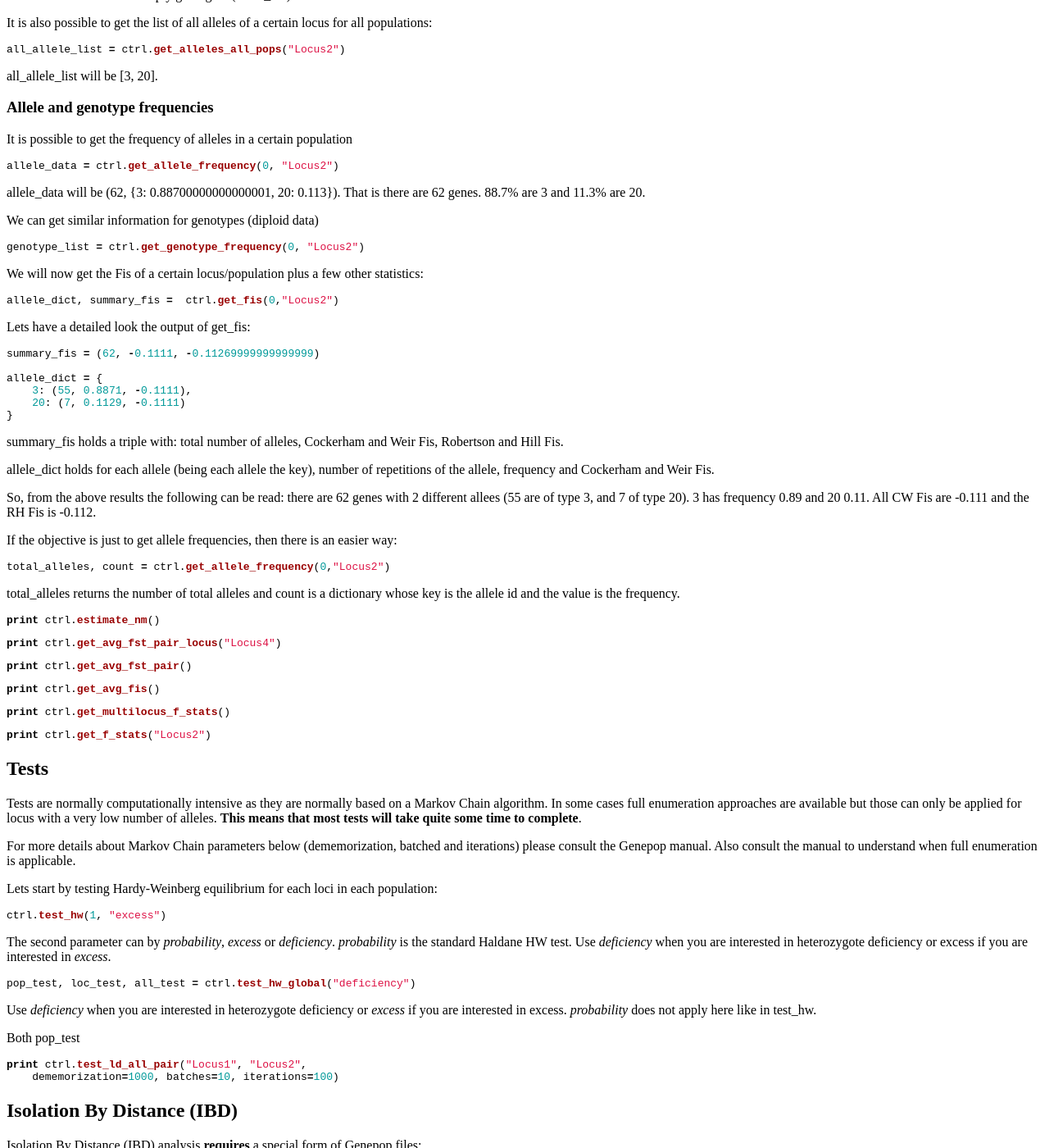
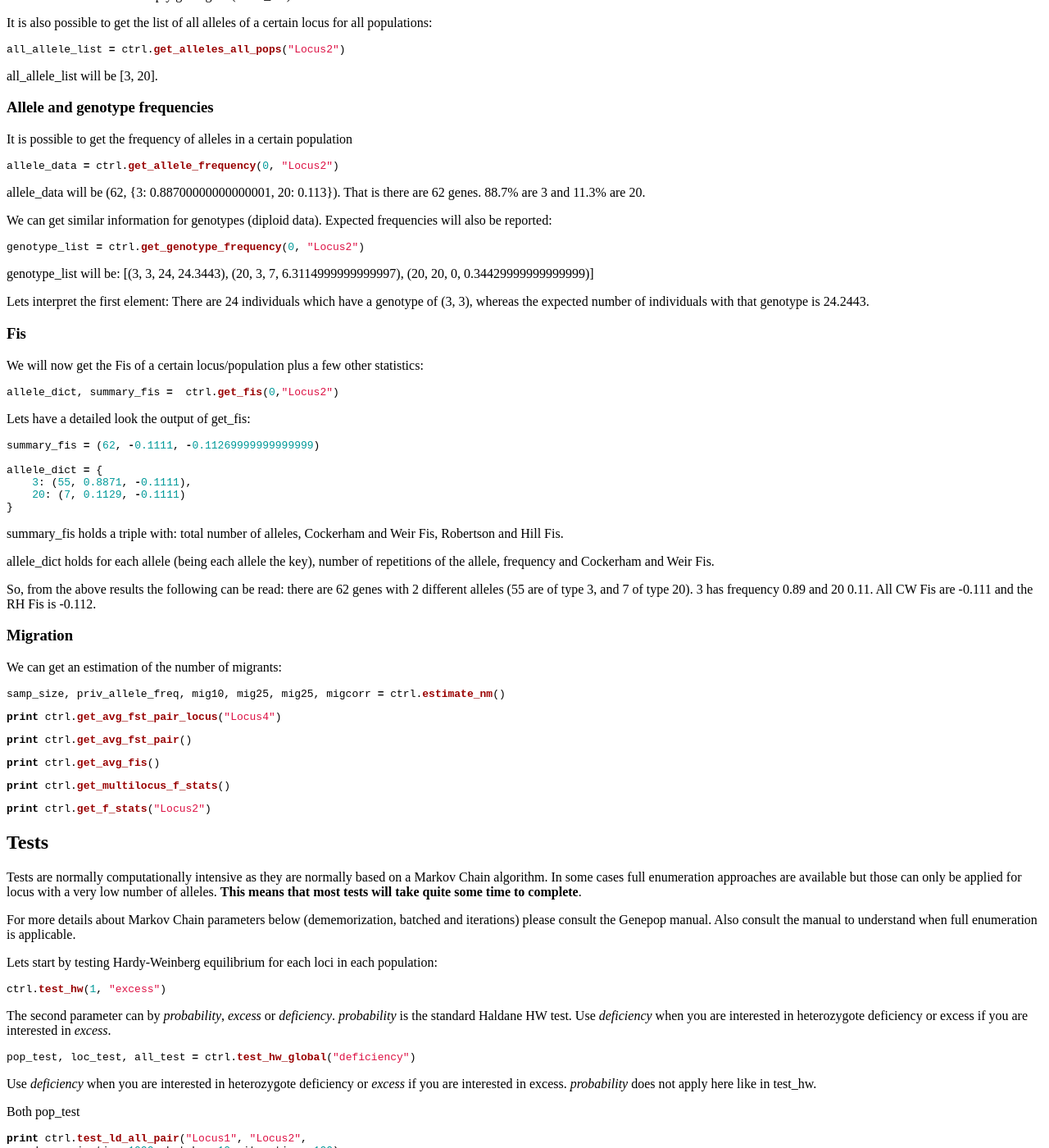
Before and after one commit to biopython/biopython.github.io, a Jekyll site: the page built from wiki/PopGen_Genepop.md, in a window 1280 px wide and 1400 px high, scrolled down 1062 px. Shown: the whole window at 82% size. Built offline with Jekyll 4.4.1, drawn with Linux system fonts in a browser that asks for light colours.

Commit message:
/* Statistics */

````diff
--- a/wiki/PopGen_Genepop.md
+++ b/wiki/PopGen_Genepop.md
@@ -116,11 +116,21 @@ allele_data = ctrl.get_allele_frequency(0, "Locus2")
 allele\_data will be (62, {3: 0.88700000000000001, 20: 0.113}). That is
 there are 62 genes. 88.7% are 3 and 11.3% are 20.
 
-We can get similar information for genotypes (diploid data)
+We can get similar information for genotypes (diploid data). Expected
+frequencies will also be reported:
 
 ``` python
 genotype_list = ctrl.get_genotype_frequency(0, "Locus2")
 ```
+
+genotype\_list will be: \[(3, 3, 24, 24.3443), (20, 3, 7,
+6.3114999999999997), (20, 20, 0, 0.34429999999999999)\]
+
+Lets interpret the first element: There are 24 individuals which have a
+genotype of (3, 3), whereas the expected number of individuals with that
+genotype is 24.2443.
+
+### Fis
 
 We will now get the Fis of a certain locus/population plus a few other
 statistics:
@@ -147,22 +157,16 @@ allele\_dict holds for each allele (being each allele the key), number
 of repetitions of the allele, frequency and Cockerham and Weir Fis.
 
 So, from the above results the following can be read: there are 62 genes
-with 2 different allees (55 are of type 3, and 7 of type 20). 3 has
+with 2 different alleles (55 are of type 3, and 7 of type 20). 3 has
 frequency 0.89 and 20 0.11. All CW Fis are -0.111 and the RH Fis is
 -0.112.
 
-If the objective is just to get allele frequencies, then there is an
-easier way:
+### Migration
+
+We can get an estimation of the number of migrants:
 
 ``` python
-total_alleles, count = ctrl.get_allele_frequency(0,"Locus2")
-```
-
-total\_alleles returns the number of total alleles and count is a
-dictionary whose key is the allele id and the value is the frequency.
-
-``` python
-print ctrl.estimate_nm()
+samp_size, priv_allele_freq, mig10, mig25, mig25, migcorr = ctrl.estimate_nm()
 ```
 
 ``` python
````
Also changed, not shown: 1 other file.
